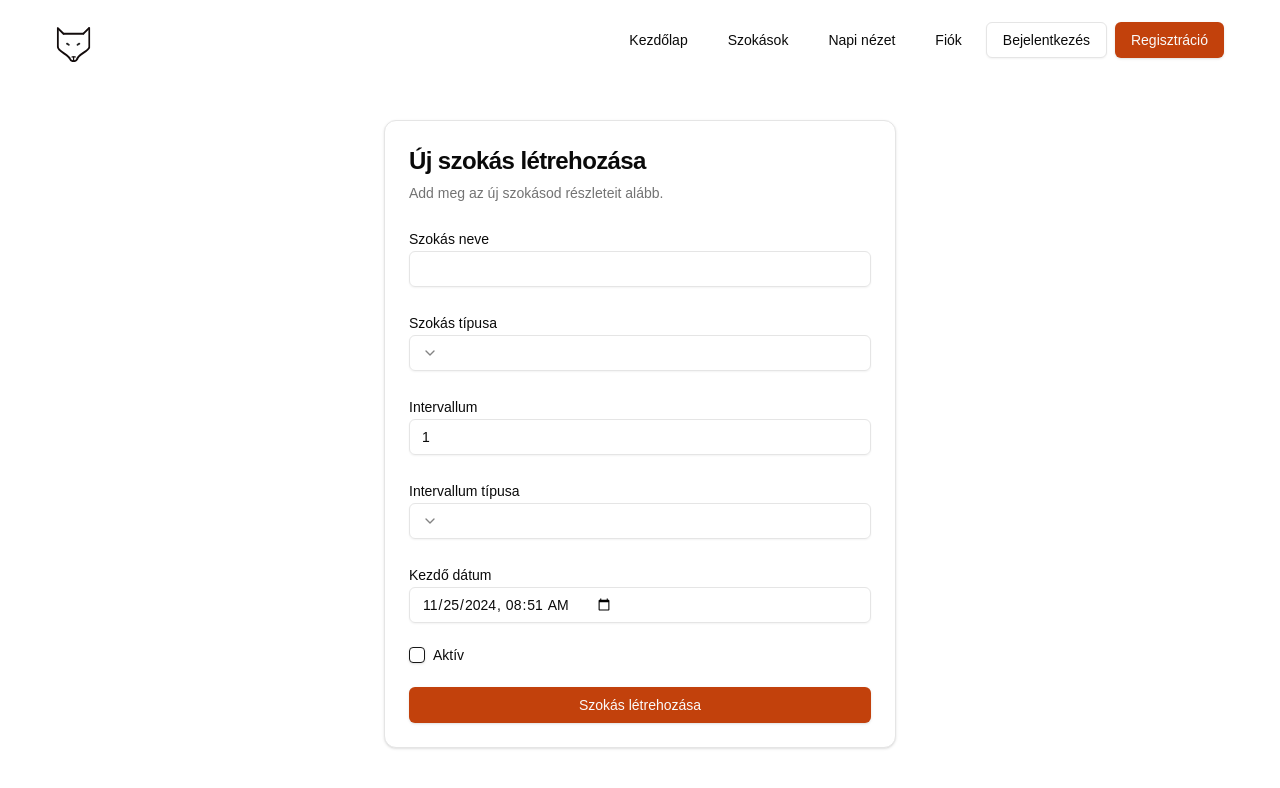
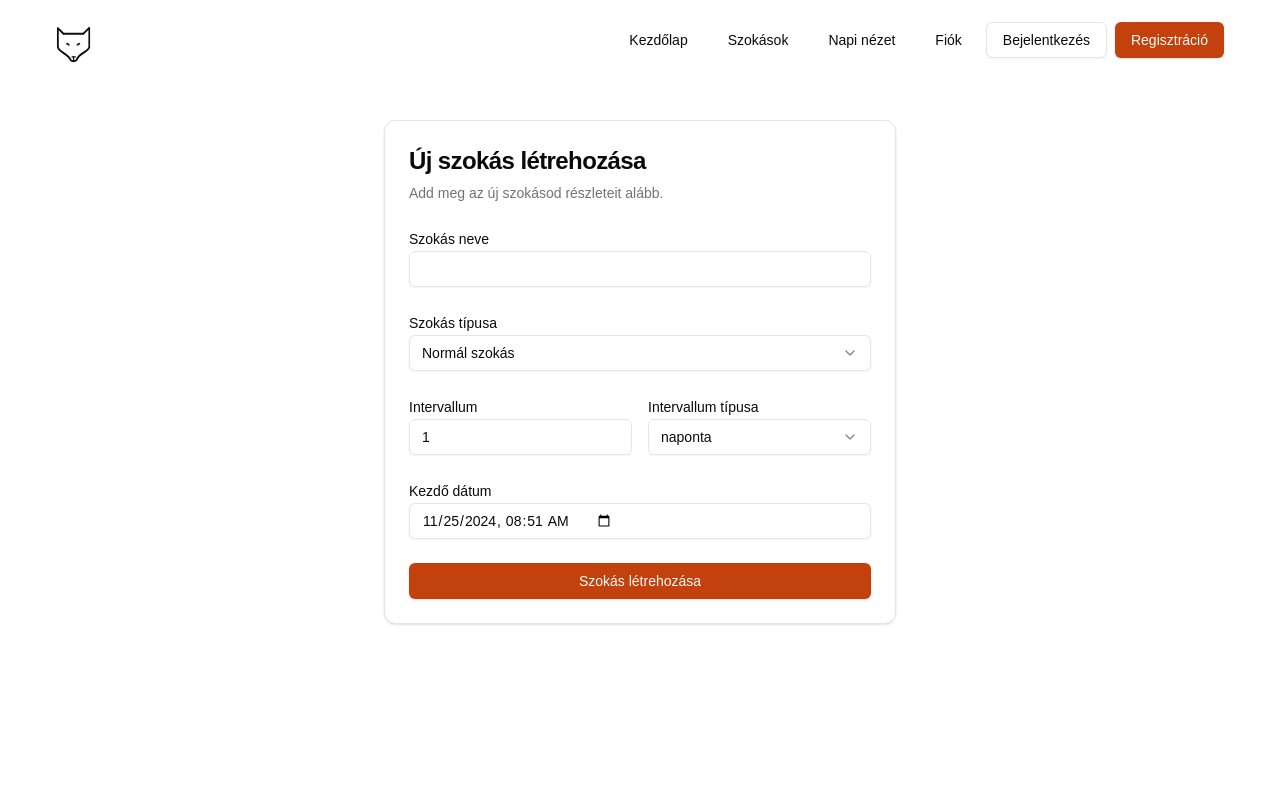
Before and after one commit to ldaniel2726/FoxHabits, a Next.js app: page /habits/add in a window 1280 px wide. Shown: the top 788 px of the page. Built offline with nearby package versions, Linux system fonts and the light colour scheme; no server answers.

Commit message:
Update habit form

```diff
--- a/src/app/habits/add/page.tsx
+++ b/src/app/habits/add/page.tsx
@@ -1,12 +1,18 @@
 import { z } from "zod";
-import { Card, CardContent, CardDescription, CardHeader, CardTitle } from "@/components/ui/card";
+import {
+  Card,
+  CardContent,
+  CardDescription,
+  CardHeader,
+  CardTitle,
+} from "@/components/ui/card";
 import HabitCreateFormComponent from "@/components/habit-create-form";
 
 const formSchema = z.object({
   habit_name: z.string().min(1).max(255),
   habit_type: z.enum(["normal_habit", "bad_habit"]),
   interval: z.number().positive(),
-  habit_interval_type: z.enum(["hours", "days", "weeks", "months", "years"]),
+  habit_interval_type: z.enum(["days", "weeks", "months", "years"]),
   start_date: z.string().datetime(),
   is_active: z.boolean(),
 });
@@ -19,7 +25,9 @@ export default function HabitCreatePage() {
       <Card className="max-w-lg mx-auto">
         <CardHeader>
           <CardTitle className="text-2xl">Új szokás létrehozása</CardTitle>
-          <CardDescription>Add meg az új szokásod részleteit alább.</CardDescription>
+          <CardDescription>
+            Add meg az új szokásod részleteit alább.
+          </CardDescription>
         </CardHeader>
         <CardContent>
           <HabitCreateFormComponent />
--- a/src/components/habit-create-form.tsx
+++ b/src/components/habit-create-form.tsx
@@ -1,4 +1,4 @@
-'use client';
+"use client";
 
 import { z } from "zod";
 import { useForm } from "react-hook-form";
@@ -6,16 +6,22 @@ import { zodResolver } from "@hookform/resolvers/zod";
 import { Button } from "@/components/ui/button";
 import { Input } from "@/components/ui/input";
 import { Label } from "@/components/ui/label";
-import { Select, SelectTrigger, SelectContent, SelectItem } from "@/components/ui/select";
+import {
+  Select,
+  SelectTrigger,
+  SelectContent,
+  SelectItem,
+  SelectValue,
+} from "@/components/ui/select";
 import { Checkbox } from "@/components/ui/checkbox";
 import { useState } from "react";
-import { useRouter } from 'next/navigation';
+import { useRouter } from "next/navigation";
 
 const formSchema = z.object({
   habit_name: z.string().min(1).max(255),
   habit_type: z.enum(["normal_habit", "bad_habit"]),
   interval: z.number().positive(),
-  habit_interval_type: z.enum(["hours", "days", "weeks", "months", "years"]),
+  habit_interval_type: z.enum(["days", "weeks", "months", "years"]),
   start_date: z.string().datetime(),
   is_active: z.boolean(),
 });
@@ -25,7 +31,13 @@ type FormSchema = z.infer<typeof formSchema>;
 export default function HabitCreateFormComponent() {
   const [isLoading, setIsLoading] = useState(false);
   const router = useRouter();
-  const { register, handleSubmit, formState: { errors } } = useForm<FormSchema>({
+  const {
+    register,
+    handleSubmit,
+    setValue,
+    formState: { errors },
+    setValue: setValueHook,
+  } = useForm<FormSchema>({
     resolver: zodResolver(formSchema),
     defaultValues: {
       habit_type: "normal_habit",
@@ -39,22 +51,22 @@ export default function HabitCreateFormComponent() {
   const onSubmit = async (data: FormSchema) => {
     setIsLoading(true);
     try {
-      const response = await fetch('/api/habits', {
-        method: 'POST',
+      const response = await fetch("/api/habits", {
+        method: "POST",
         headers: {
-          'Content-Type': 'application/json',
+          "Content-Type": "application/json",
         },
         body: JSON.stringify(data),
       });
 
       if (!response.ok) {
-        throw new Error('Hiba történt a szokás létrehozásakor');
+        throw new Error("Hiba történt a szokás létrehozásakor");
       }
 
-      router.push('/habits');
+      router.push("/habits");
       router.refresh();
     } catch (error) {
-      console.error('Hiba:', error);
+      console.error("Hiba:", error);
     } finally {
       setIsLoading(false);
     }
@@ -64,50 +76,68 @@ export default function HabitCreateFormComponent() {
     <form onSubmit={handleSubmit(onSubmit)} className="space-y-6">
       <div>
         <Label htmlFor="habit_name">Szokás neve</Label>
-        <Input
-          id="habit_name"
-          {...register("habit_name")}
-        />
-        {errors.habit_name && <p className="text-red-500">{errors.habit_name.message}</p>}
+        <Input id="habit_name" {...register("habit_name")} />
+        {errors.habit_name && (
+          <p className="text-red-500">{errors.habit_name.message}</p>
+        )}
       </div>
 
       <div>
         <Label htmlFor="habit_type">Szokás típusa</Label>
-        <Select {...register("habit_type")}>
+        <Select
+          defaultValue="normal_habit"
+          onValueChange={(value: "normal_habit" | "bad_habit") =>
+            setValue("habit_type", value)
+          }
+        >
           <SelectTrigger>
+            <SelectValue placeholder="Válassz típust" />
+          </SelectTrigger>
           <SelectContent>
             <SelectItem value="normal_habit">Normál szokás</SelectItem>
-              <SelectItem value="bad_habit">Rossz szokás</SelectItem>
+            <SelectItem value="bad_habit">Káros szokás</SelectItem>
           </SelectContent>
-          </SelectTrigger>
         </Select>
-        {errors.habit_type && <p className="text-red-500">{errors.habit_type.message}</p>}
+        {errors.habit_type && (
+          <p className="text-red-500">{errors.habit_type.message}</p>
+        )}
       </div>
 
-      <div>
+      <div className="flex space-x-4">
+        <div className="flex-1">
           <Label htmlFor="interval">Intervallum</Label>
           <Input
             id="interval"
             type="number"
             {...register("interval", { valueAsNumber: true })}
           />
-        {errors.interval && <p className="text-red-500">{errors.interval.message}</p>}
+          {errors.interval && (
+            <p className="text-red-500">{errors.interval.message}</p>
+          )}
         </div>
 
-      <div>
+        <div className="flex-1">
           <Label htmlFor="habit_interval_type">Intervallum típusa</Label>
-        <Select {...register("habit_interval_type")}>
+          <Select
+            defaultValue="days"
+            onValueChange={(value: "days" | "weeks" | "months" | "years") =>
+              setValue("habit_interval_type", value)
+            }
+          >
             <SelectTrigger>
+              <SelectValue />
+            </SelectTrigger>
             <SelectContent>
-              <SelectItem value="hours">Óra</SelectItem>
-              <SelectItem value="days">Nap</SelectItem>
-              <SelectItem value="weeks">Hét</SelectItem>
-              <SelectItem value="months">Hónap</SelectItem>
-              <SelectItem value="years">Év</SelectItem>
+              <SelectItem value="days">naponta</SelectItem>
+              <SelectItem value="weeks">hetente</SelectItem>
+              <SelectItem value="months">havonta</SelectItem>
+              <SelectItem value="years">évente</SelectItem>
             </SelectContent>
-          </SelectTrigger>
           </Select>
-        {errors.habit_interval_type && <p className="text-red-500">{errors.habit_interval_type.message}</p>}
+          {errors.habit_interval_type && (
+            <p className="text-red-500">{errors.habit_interval_type.message}</p>
+          )}
+        </div>
       </div>
 
       <div>
@@ -117,17 +147,18 @@ export default function HabitCreateFormComponent() {
           type="datetime-local"
           {...register("start_date")}
         />
-        {errors.start_date && <p className="text-red-500">{errors.start_date.message}</p>}
+        {errors.start_date && (
+          <p className="text-red-500">{errors.start_date.message}</p>
+        )}
       </div>
 
-      <div className="flex items-center space-x-2">
-        <Checkbox
-          id="is_active"
-          {...register("is_active")}
-        />
+      {/* <div className="flex items-center space-x-2">
+        <Checkbox id="is_active" {...register("is_active")} defaultChecked />
         <Label htmlFor="is_active">Aktív</Label>
-      </div>
-      {errors.is_active && <p className="text-red-500">{errors.is_active.message}</p>}
+      </div> */}
+      {errors.is_active && (
+        <p className="text-red-500">{errors.is_active.message}</p>
+      )}
 
       <Button type="submit" className="w-full" disabled={isLoading}>
         {isLoading ? "Létrehozás..." : "Szokás létrehozása"}
```
Lines whose indentation alone changed are shown as unchanged.
